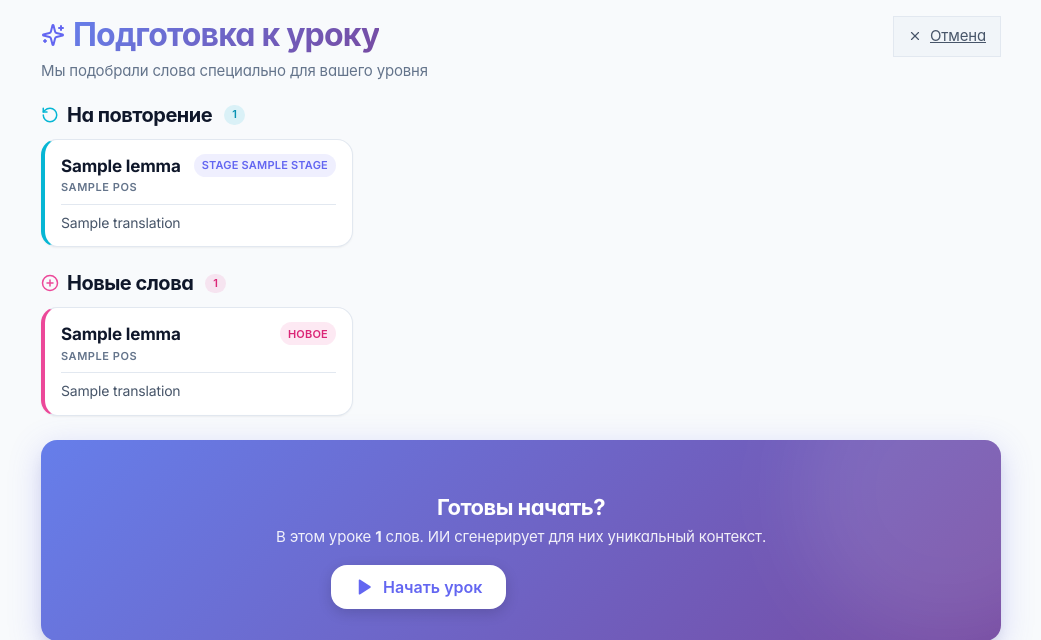
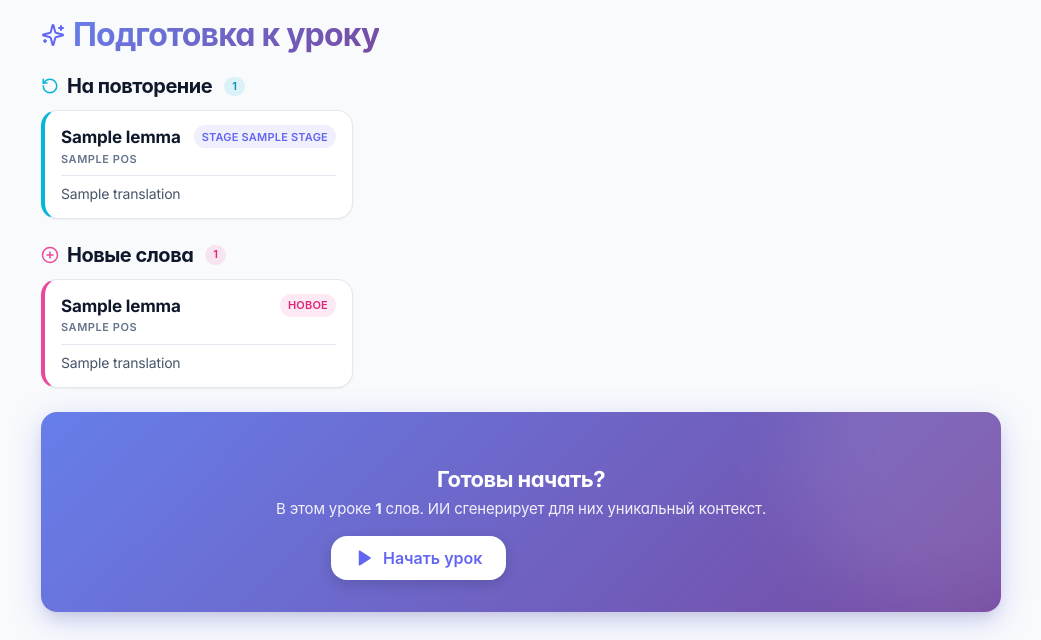
Before and after one commit to astakh/101slovo11, a FastAPI app: template app/templates/lesson/preview.html in a window 1280 px wide. Shown: the part 58-698 px from the top of the page, without its empty margins (119-1160 px from the left). Run offline with FastAPI, Linux system fonts and the light colour scheme; the template is opened without the code that fills it: most values are stand-ins (such as "Sample title", 1, 10 or a date in 2020); parts of the project's set-up code (start-up, migrations or seed data) failed here and were passed over.

Commit message:
adoptdis2

```diff
--- a/app/templates/lesson/exercise.html
+++ b/app/templates/lesson/exercise.html
@@ -22,10 +22,7 @@ button[type="submit"] {
                 Упражнение {{ exercise.order_index + 1 }}
             </p>
         </div>
-        <a href="/dashboard" class="secondary" style="padding: 0.5rem 1rem;" aria-label="Завершить урок и вернуться на дашборд">
-            <i data-lucide="x" style="width: 16px; height: 16px;" aria-hidden="true"></i>
-            Завершить
-        </a>
+
     </div>
 
     <div id="exercise-container" translate="no" aria-live="polite" aria-atomic="true">
--- a/app/templates/lesson/preview.html
+++ b/app/templates/lesson/preview.html
@@ -12,14 +12,9 @@
           Подготовка к уроку
         </span>
       </h1>
-      <p style="color: var(--text-muted); margin: 0.375rem 0 0 0; font-size: 0.9375rem;">
-        Мы подобрали слова специально для вашего уровня
-      </p>
+
     </div>
-    <a href="/dashboard" class="secondary" style="display: inline-flex; align-items: center; gap: 0.5rem; padding: 0.5rem 0.875rem;">
-      <i data-lucide="x" style="width: 14px; height: 14px;"></i>
-      Отмена
-    </a>
+
   </div>
 
   {% if error %}
```
Also changed, not shown: app/templates/landing.html (+4 -4 lines).
